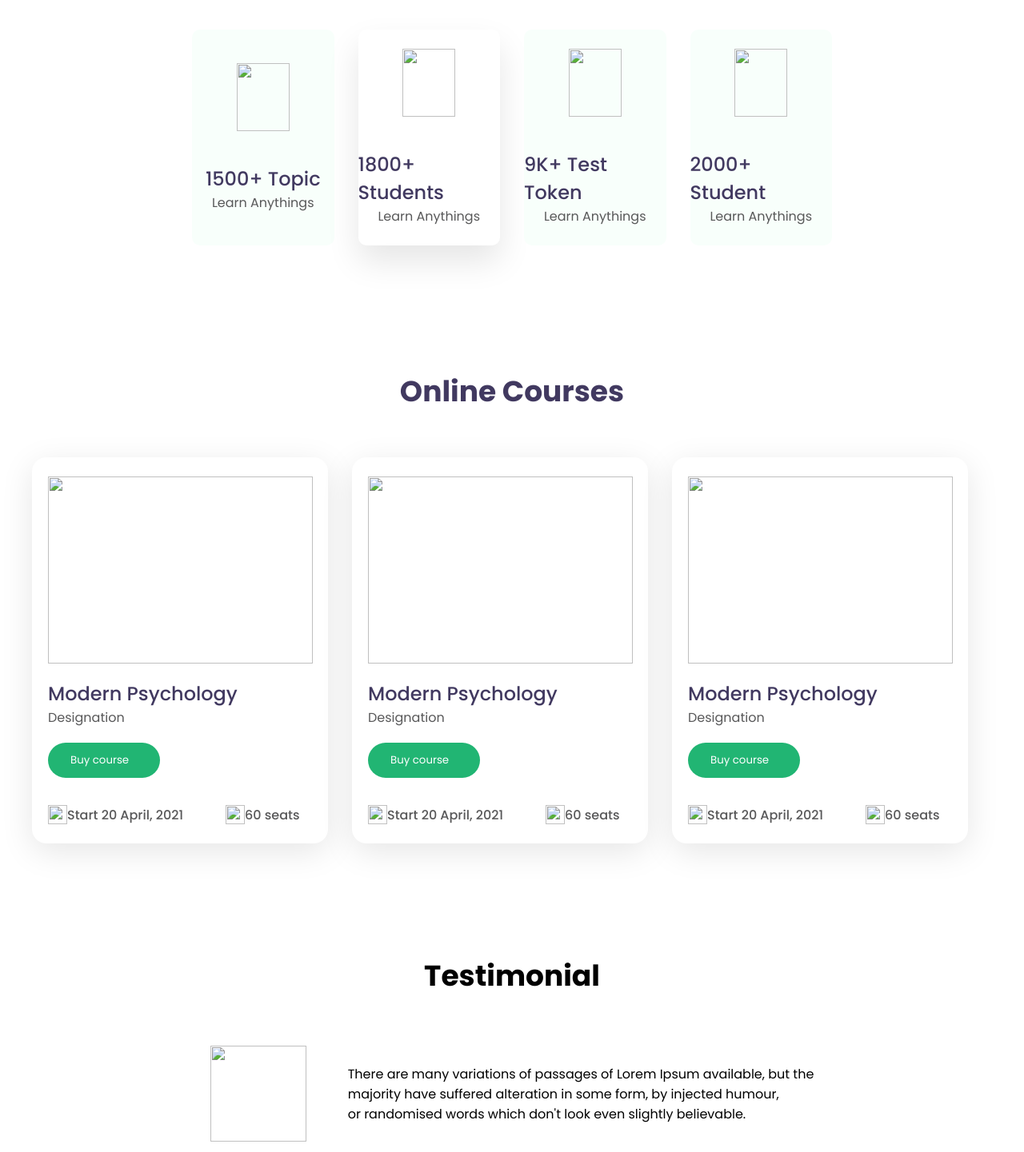
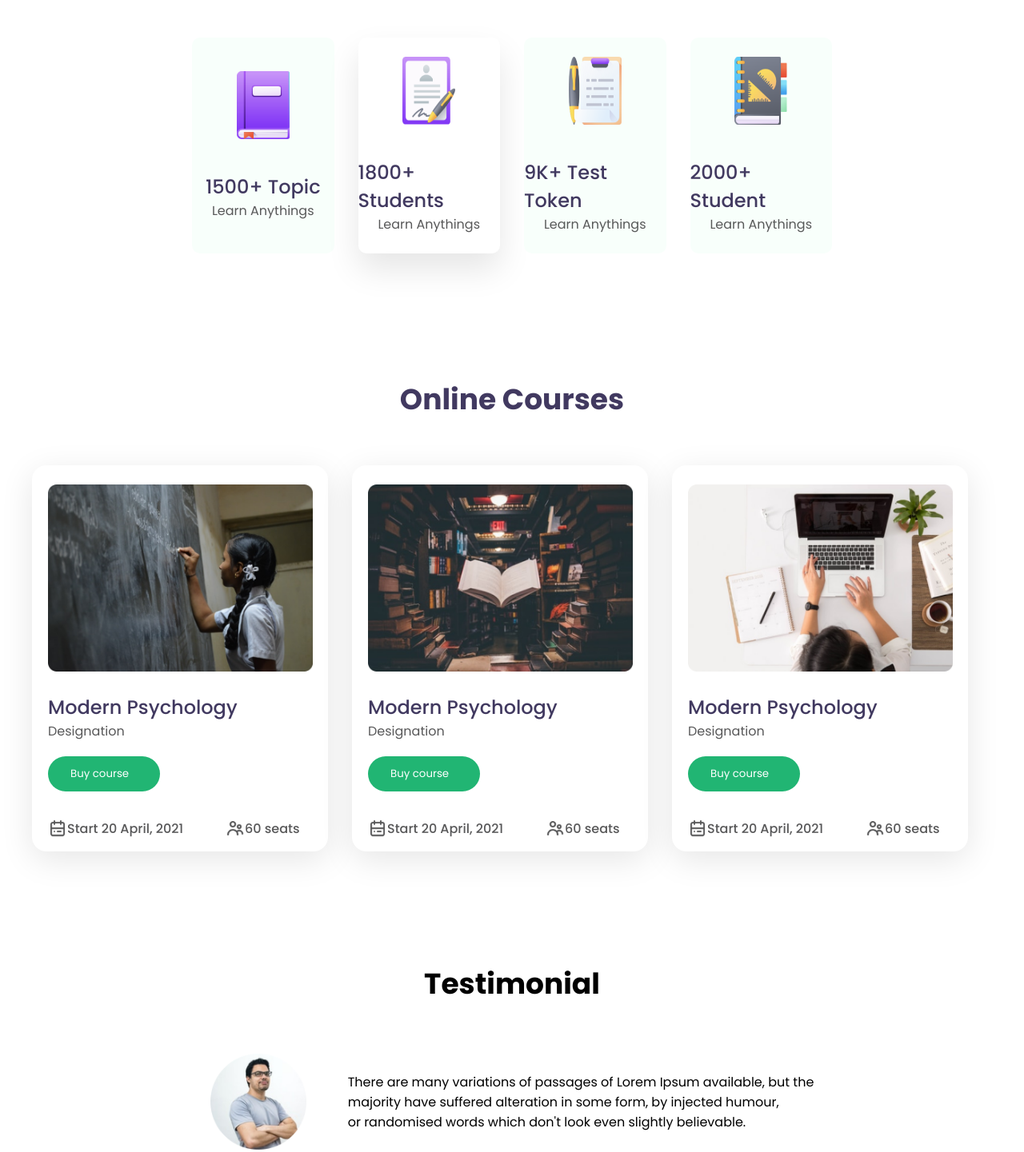
Before and after one commit to AD-Mamun3414/CT1_E-School, a plain HTML site: page index.html in a window 1280 px wide. Shown: the part 630-2071 px from the top of the page at 80% size. Drawn offline with Linux system fonts and the light colour scheme; the site is published under a folder, as on GitHub Pages, so addresses that start at the root find nothing.

Commit message:
Update index.html

```diff
--- a/index.html
+++ b/index.html
@@ -17,7 +17,7 @@
     <header>
       <!-- Navbar -->
       <nav>
-        <img class="logo" src="/ICON/Logo.png" alt="" />
+        <img class="logo" src="ICON/Logo.png" alt="" />
         <ul>
           <li><a href="">Books</a></li>
           <li><a href="">Courses</a></li>
@@ -41,7 +41,7 @@
           <button class="btn-primary">Explore Now</button>
         </div>
         <div class="Photo">
-          <img src="/Photos/Illustration.png" alt="" />
+          <img src="Photos/Illustration.png" alt="" />
         </div>
       </div>
     </header>
@@ -52,7 +52,7 @@
         <div class="icon-box" id="b1">
           <div class="icon-items">
             <div class="icon-in">
-              <img src="/ICON/book.png" alt="" />
+              <img src="ICON/book.png" alt="" />
               <div class="number">1500+ Topic</div>
               <div class="award">Learn Anythings</div>
             </div>
@@ -62,7 +62,7 @@
         <div class="icon-box" id="b2">
           <div class="icon-items">
             <div class="icon-in">
-              <img src="/ICON/Student.png" alt="" />
+              <img src="ICON/Student.png" alt="" />
               <div class="number">1800+ Students</div>
               <div class="award">Learn Anythings</div>
             </div>
@@ -72,7 +72,7 @@
         <div class="icon-box" id="b3">
           <div class="icon-items">
             <div class="icon-in">
-              <img src="/ICON/Test.png" alt="" />
+              <img src="ICON/Test.png" alt="" />
               <div class="number">9K+ Test Token</div>
               <div class="award">Learn Anythings</div>
             </div>
@@ -82,7 +82,7 @@
         <div class="icon-box" id="b4">
           <div class="icon-items">
             <div class="icon-in">
-              <img src="/ICON/Students.png" alt="" />
+              <img src="ICON/Students.png" alt="" />
               <div class="number">2000+ Student</div>
               <div class="award">Learn Anythings</div>
             </div>
@@ -100,7 +100,7 @@
           <div class="card">
             <img
               class="card-img-top"
-              src="/Photos/Morder pyschology.png"
+              src="Photos/Morder pyschology.png"
               alt=""
             />
             <div class="card-body">
@@ -110,18 +110,18 @@
             </div>
             <div class="card-foot">
               <div class="foot-cal">
-                <img class="calander-img" src="/ICON/calendar.png" alt="" />
+                <img class="calander-img" src="ICON/calendar.png" alt="" />
                 <h2>Start 20 April, 2021</h2>
               </div>
               <div class="foot-peo">
-                <img class="people-img" src="/ICON/people.png" alt="" />
+                <img class="people-img" src="ICON/people.png" alt="" />
                 <h2>60 seats</h2>
               </div>
             </div>
           </div>
 
           <div class="card">
-            <img class="card-img-top" src="/Photos/Morder psyc.png" alt="" />
+            <img class="card-img-top" src="Photos/Morder psyc.png" alt="" />
             <div class="card-body">
               <h5 class="card-title">Modern Psychology</h5>
               <p class="text">Designation</p>
@@ -129,18 +129,18 @@
             </div>
             <div class="card-foot">
               <div class="foot-cal">
-                <img class="calander-img" src="/ICON/calendar.png" alt="" />
+                <img class="calander-img" src="ICON/calendar.png" alt="" />
                 <h2>Start 20 April, 2021</h2>
               </div>
               <div class="foot-peo">
-                <img class="people-img" src="/ICON/people.png" alt="" />
+                <img class="people-img" src="ICON/people.png" alt="" />
                 <h2>60 seats</h2>
               </div>
             </div>
           </div>
 
           <div class="card">
-            <img class="card-img-top" src="/Photos/Morder pychons.png" alt="" />
+            <img class="card-img-top" src="Photos/Morder pychons.png" alt="" />
             <div class="card-body">
               <h5 class="card-title">Modern Psychology</h5>
               <p class="text">Designation</p>
@@ -148,11 +148,11 @@
             </div>
             <div class="card-foot">
               <div class="foot-cal">
-                <img class="calander-img" src="/ICON/calendar.png" alt="" />
+                <img class="calander-img" src="ICON/calendar.png" alt="" />
                 <h2>Start 20 April, 2021</h2>
               </div>
               <div class="foot-peo">
-                <img class="people-img" src="/ICON/people.png" alt="" />
+                <img class="people-img" src="ICON/people.png" alt="" />
                 <h2>60 seats</h2>
               </div>
             </div>
@@ -166,7 +166,7 @@
       <h3>Testimonial</h3>
 
       <div class="test-des">
-        <img src="/Photos/Man.png" alt="" />
+        <img src="Photos/Man.png" alt="" />
         <p>
           There are many variations of passages of Lorem Ipsum available, but
           the <br />
```
